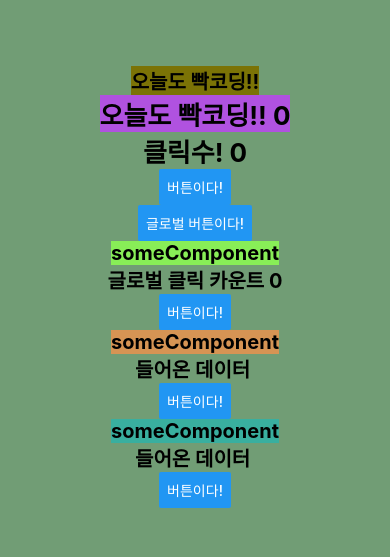
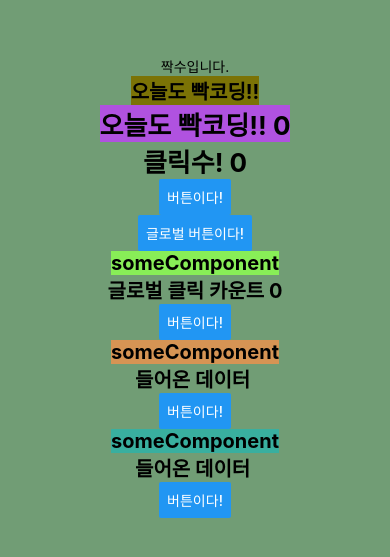
Before and after one commit to ncs01060/studyReactNative, a React Native app: screen / in a window 390 px wide. Shown: the part 135-692 px from the top of the page. Built offline with nearby package versions, Linux system fonts and the light colour scheme.

Commit message:
조건 렌더링

```diff
--- a/App.tsx
+++ b/App.tsx
@@ -99,11 +99,19 @@ export default function App() {
     );
   }
 
+  function EvenNumberTitle(props: any) {
+    if (props.isEven) {
+      return <Text>짝수입니다.</Text>;
+    }
+    return null;
+  }
+
   return (
     <GlobalClickCountContext.Provider
       value={{ globalClickCount, setGlobalClickCount }}
     >
       <View style={[styles.container, { backgroundColor: generateColor() }]}>
+        <EvenNumberTitle isEven={clickCount % 2 === 0} />
         <Text
           style={[
             { fontWeight: "bold" },
```
